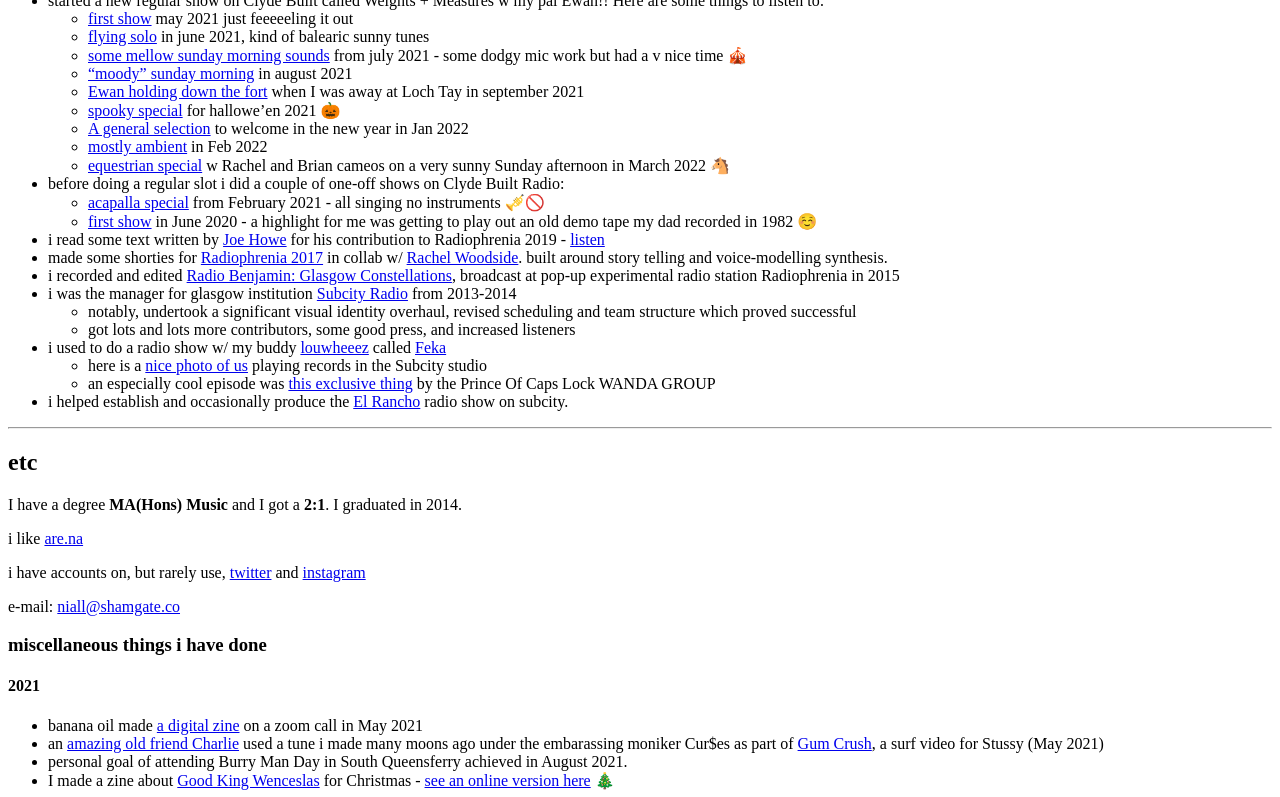
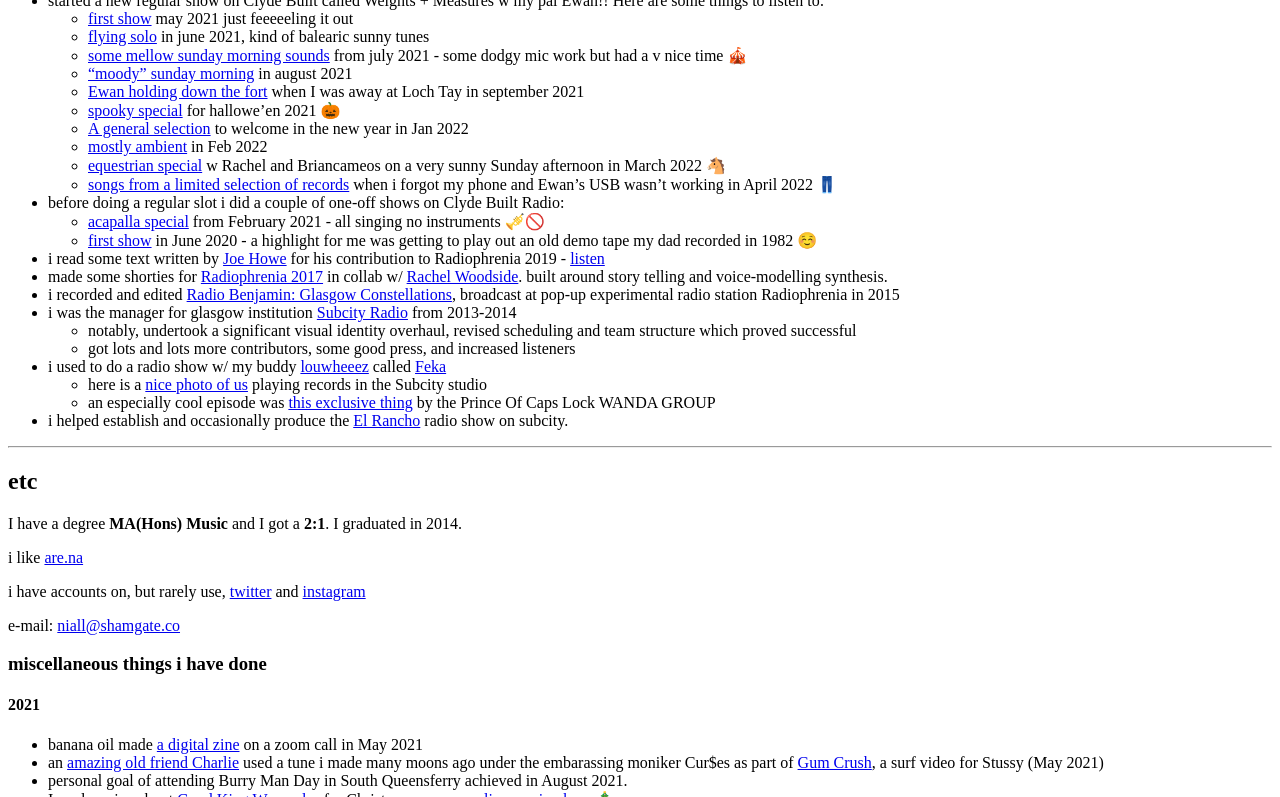
Before and after one commit to kingdomlevel/kingdomlevel.github.io, a Jekyll site: the page built from index.markdown, in a window 1280 px wide and 900 px high, scrolled down 5419 px, cut to the strip 103-900 px from the top of the window. Built offline with Jekyll 4.4.1, drawn with Linux system fonts in a browser that asks for light colours; our own code applies the rules of GitHub Pages for plain Markdown files.

Commit message:
adds April 2022 weights and measures

```diff
--- a/index.markdown
+++ b/index.markdown
@@ -130,7 +130,8 @@
   + [spooky special](https://soundcloud.com/clydebuiltradio/weights-and-measures-31-10-21) for hallowe'en 2021 🎃
   + [A general selection](https://soundcloud.com/clydebuiltradio/weights-and-measures-2312022) to welcome in the new year in Jan 2022
   + [mostly ambient](https://soundcloud.com/clydebuiltradio/weights-and-measures-20-2-22) in Feb 2022
-  + [equestrian special](https://soundcloud.com/clydebuiltradio/weights-and-measures-20-3-22) w Rachel and Brian cameos on a very sunny Sunday afternoon in March 2022 🐴
+  + [equestrian special](https://soundcloud.com/clydebuiltradio/weights-and-measures-20-3-22) w Rachel and Briancameos on a very sunny Sunday afternoon in March 2022 🐴
+  + [songs from a limited selection of records](https://soundcloud.com/clydebuiltradio/weights?in=clydebuiltradio/sets/cbr-17422) when i forgot my phone and Ewan's USB wasn't working in April 2022 👖
 + before doing a regular slot i did a couple of one-off shows on Clyde Built Radio:
   + [acapalla special](https://soundcloud.com/clydebuiltradio/niall-morris-11221) from February 2021 -  all singing no instruments 🎺🚫
   + [first show](https://soundcloud.com/clydebuiltradio/niall-morris-28-6-20) in June 2020 - a highlight for me was getting to play out an old demo tape my dad recorded in 1982 ☺️
```
